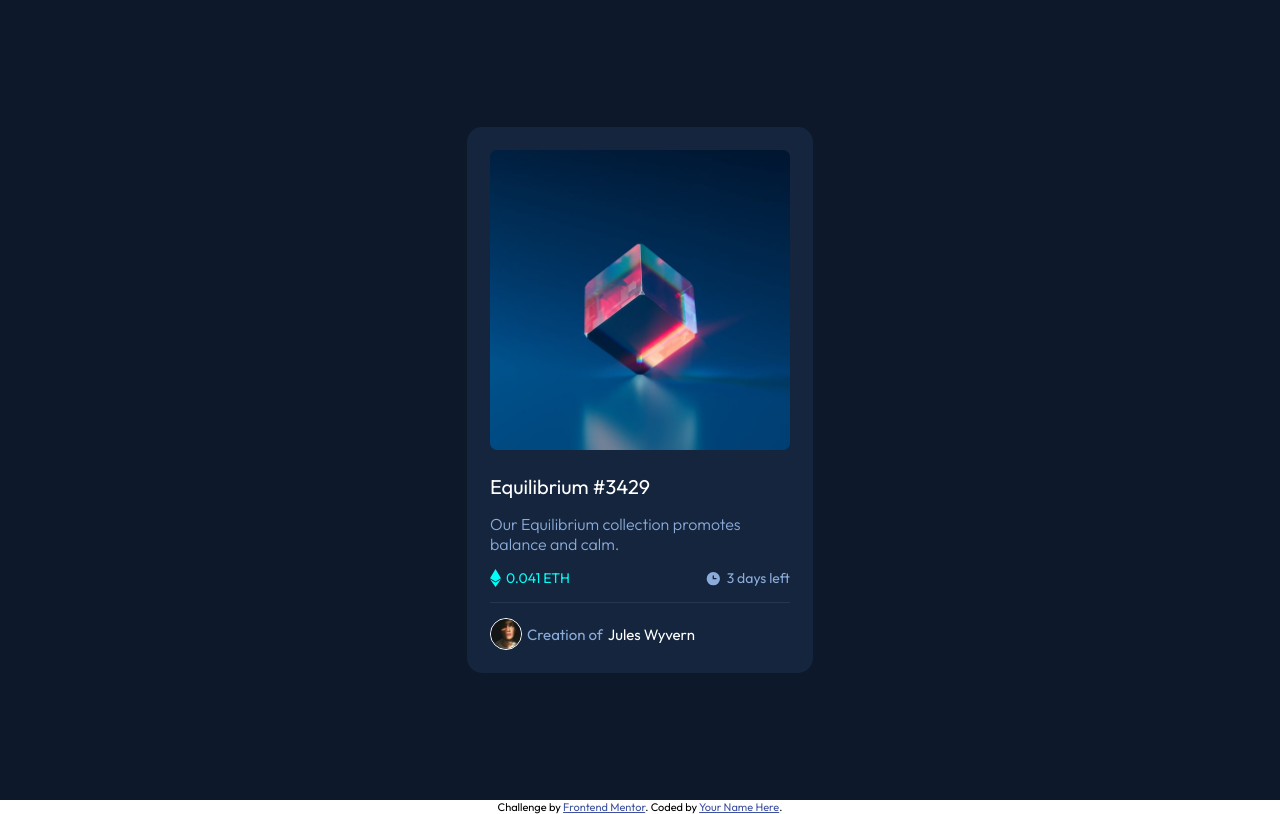
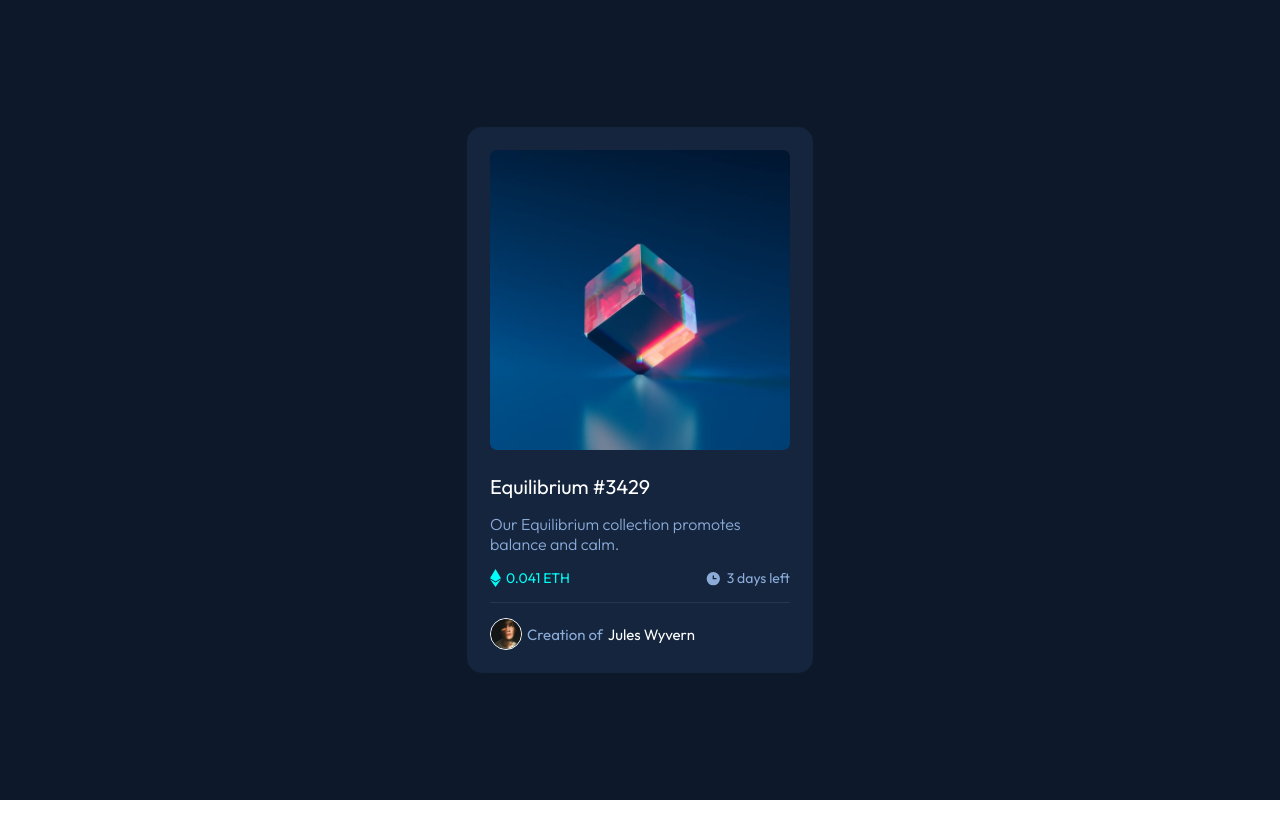
Before and after one commit to jaflih/card-component, a plain HTML site: page index.html in a window 1280 px wide. Drawn offline with Linux system fonts and the light colour scheme.

Commit message:
Remove Footer

```diff
--- a/index.html
+++ b/index.html
@@ -24,10 +24,5 @@
         <div class="card_footer"><img src="images/image-avatar.png" /> <span>Creation of </span><span class="blue"> Jules Wyvern</span></div>
       </div>
     </section>
-
-    <div class="attribution">
-      Challenge by
-      <a href="https://www.frontendmentor.io?ref=challenge" target="_blank">Frontend Mentor</a>. Coded by <a href="#">Your Name Here</a>.
-    </div>
   </body>
 </html>
```
